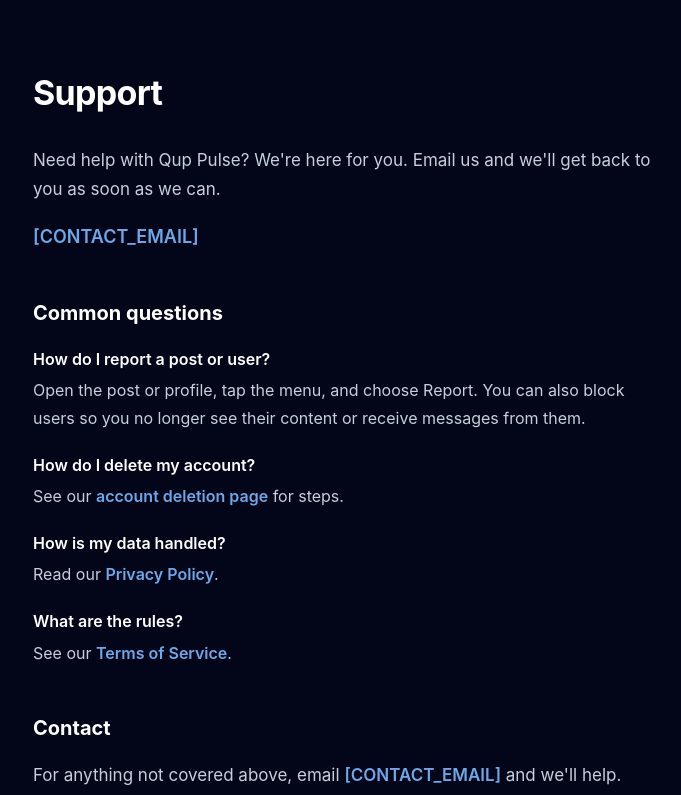
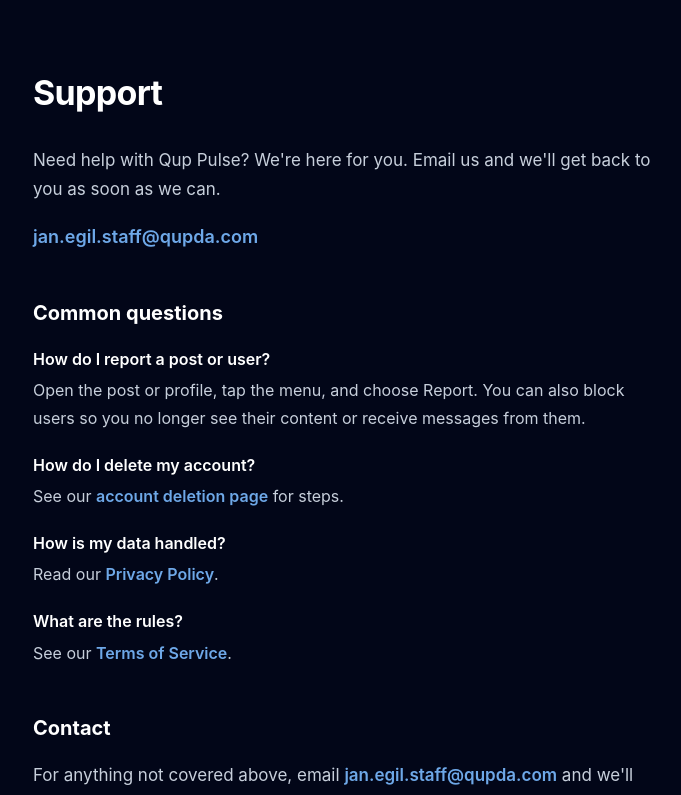
Before and after one commit to janegil-staff/qup-pulse-admin, a Next.js app: page /support in a window 1280 px wide. Shown: the top 795 px of the page, without its empty margins (291-972 px from the left). Built offline with nearby package versions, Linux system fonts and the light colour scheme.

Commit message:
Fixed support page emails

```diff
--- a/src/app/support/page.js
+++ b/src/app/support/page.js
@@ -53,7 +53,7 @@
         you as soon as we can.
       </p>
       <p style={styles.emailLine}>
-        <a style={styles.a} href="mailto:[CONTACT_EMAIL]">[CONTACT_EMAIL]</a>
+        <a style={styles.a} href="mailto:jan.egil.staff@qupda.com">jan.egil.staff@qupda.com</a>
       </p>
 
       <h2 style={styles.h2}>Common questions</h2>
@@ -90,7 +90,7 @@
       <h2 style={styles.h2}>Contact</h2>
       <p style={styles.p}>
         For anything not covered above, email{' '}
-        <a style={styles.a} href="mailto:[CONTACT_EMAIL]">[CONTACT_EMAIL]</a> and we&apos;ll
+        <a style={styles.a} href="mailto:jan.egil.staff@qupda.com">jan.egil.staff@qupda.com</a> and we&apos;ll
         help.
       </p>
 
```
